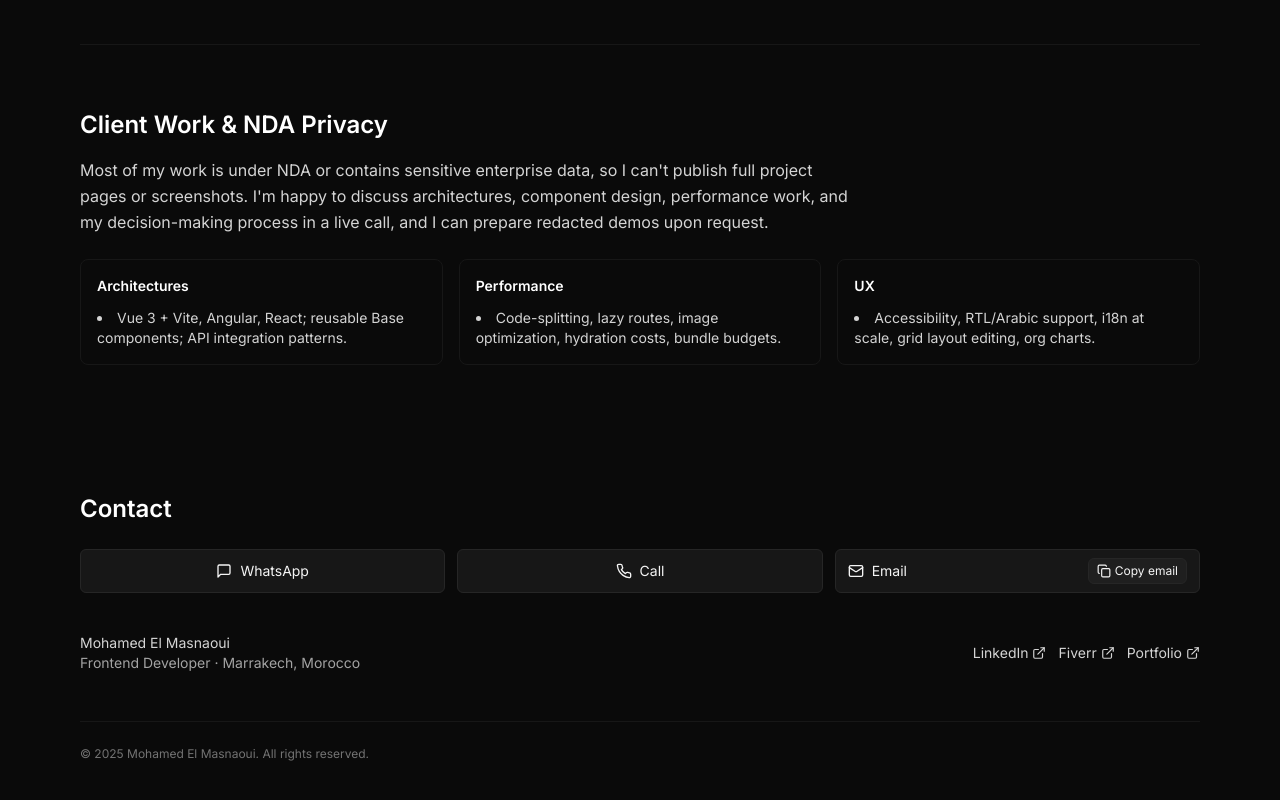
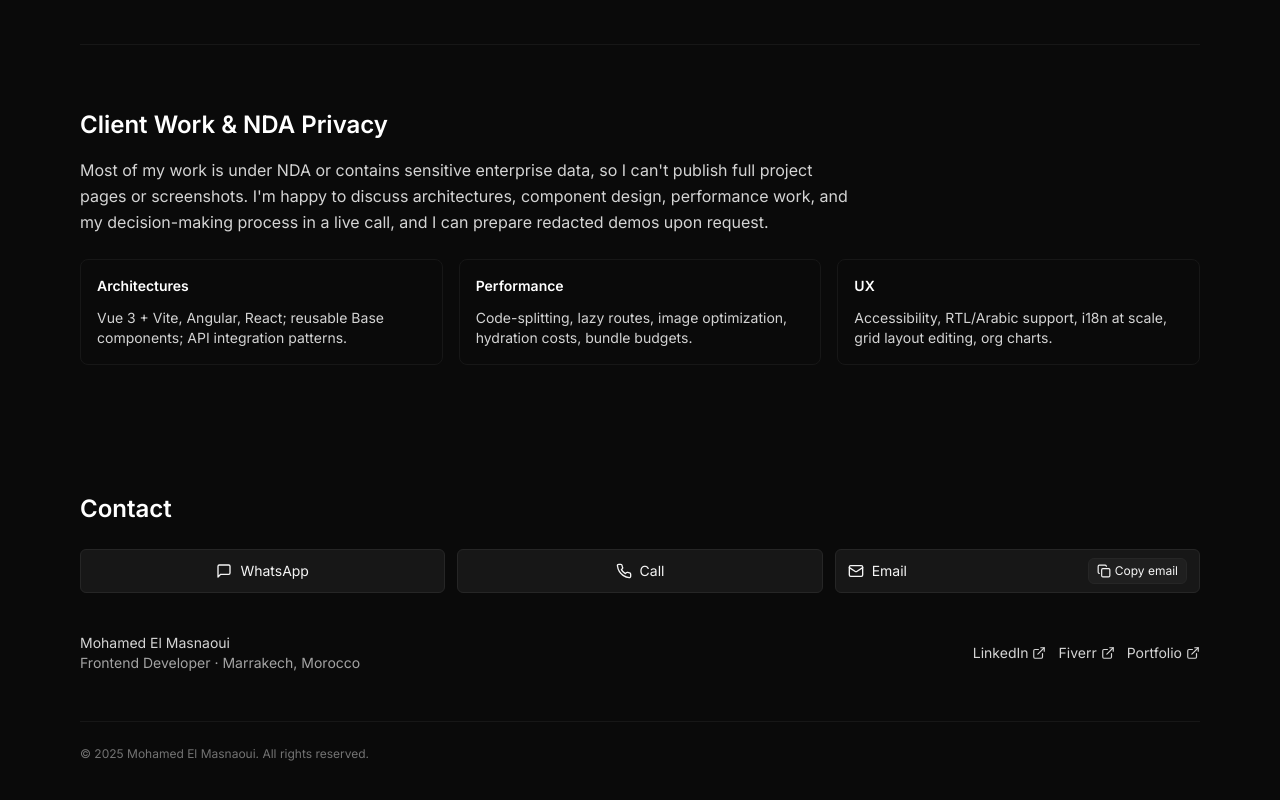
Before and after one commit to nalin-pixel/frontend-repo_vdpqvpjp_4v049e, a React (Vite) app: page / in a window 1280 px wide. Shown: the part 3744-4544 px from the top of the page. Built offline with nearby package versions, Linux system fonts and the light colour scheme; a web font is replaced by a local one.

Commit message:
Update project prj_vdpqvpjp - 2025-11-05T21:24:36.628Z

```diff
--- a/src/components/Hero.jsx
+++ b/src/components/Hero.jsx
@@ -8,7 +8,7 @@ export default function Hero({ t, data }) {
     <section id="top" className="relative">
       <div className="relative h-[60vh] sm:h-[70vh] md:h-[80vh]">
         <Spline
-          scene="https://prod.spline.design/VJLoxp84lCdVfdZu/scene.splinecode"
+          scene="https://prod.spline.design/41MGRk-UDPKO-l6W/scene.splinecode"
           style={{ width: '100%', height: '100%' }}
           onLoad={() => setLoading(false)}
         />
--- a/src/components/Sections.jsx
+++ b/src/components/Sections.jsx
@@ -109,11 +109,12 @@ export default function Sections({ t }) {
           {workSections.map((ws, idx) => (
             <div key={idx} className="rounded-lg border border-neutral-900 bg-neutral-950/60 p-4">
               <h3 className="text-sm font-semibold text-white">{ws.heading}</h3>
-              <ul className="mt-3 space-y-2 text-neutral-300 text-sm list-disc list-inside">
+              {/* Render without bullet list */}
+              <div className="mt-3 space-y-2 text-neutral-300 text-sm">
                 {(ws.items || []).map((it, i) => (
-                  <li key={i}>{it}</li>
+                  <p key={i}>{it}</p>
                 ))}
-              </ul>
+              </div>
             </div>
           ))}
         </div>
```
Also changed, not shown: 1 other file (tests, documents, lock files or other folders).
